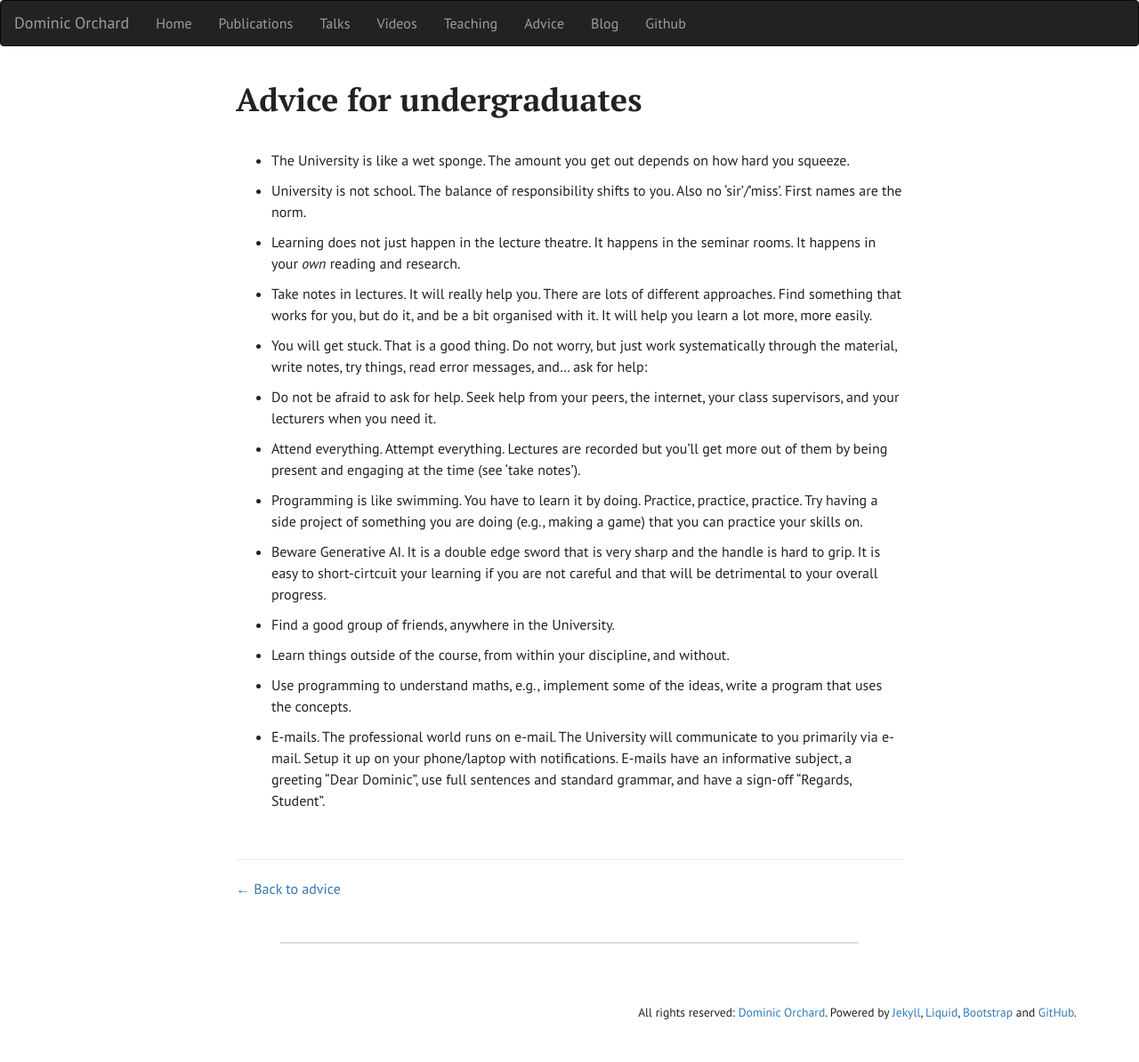
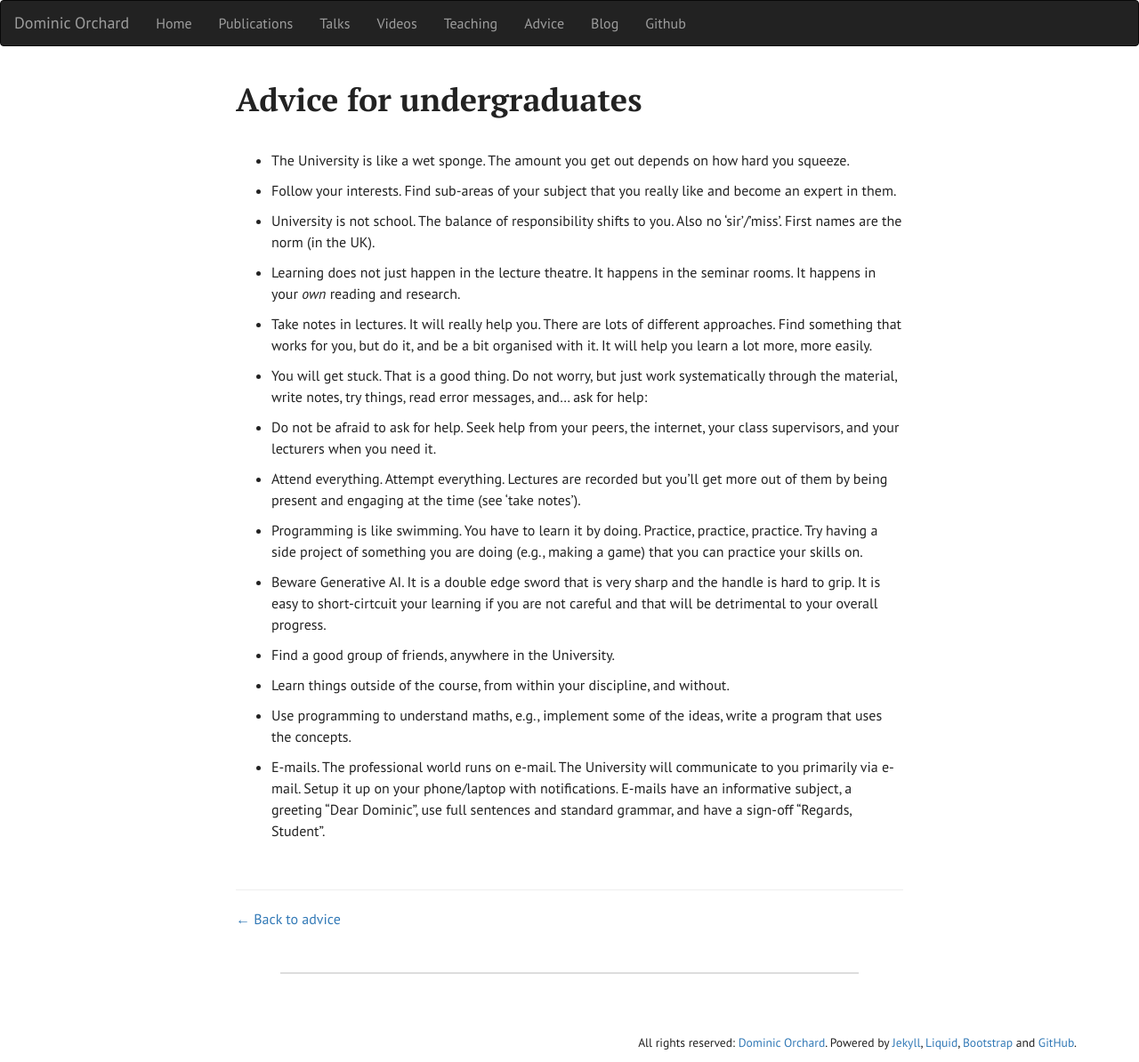
Before and after one commit to dorchard/dorchard.github.io, a Jekyll site: the page built from advice/undegrad-intro.md, in a window 1280 px wide. Shown: the whole page at 89% size. Built offline with Jekyll 4.4.1, drawn with Linux system fonts in a browser that asks for light colours; comment, search, counter and statistics services are not loaded; before the commit the page ends 1160 px from its top, so only the background shows below that.

Commit message:
bit more

```diff
--- a/advice/undegrad-intro.md
+++ b/advice/undegrad-intro.md
@@ -5,7 +5,9 @@ title: "Advice for undergraduates"
 
 * The University is like a wet sponge. The amount you get out depends on how hard you squeeze.
 
-* University is not school. The balance of responsibility shifts to you. Also no 'sir'/'miss'. First names are the norm.
+* Follow your interests. Find sub-areas of your subject that you really like and become an expert in them.
+
+* University is not school. The balance of responsibility shifts to you. Also no 'sir'/'miss'. First names are the norm (in the UK).
 
 * Learning does not just happen in the lecture theatre. It happens in the seminar rooms. It happens in your *own* reading and research.
 
```
